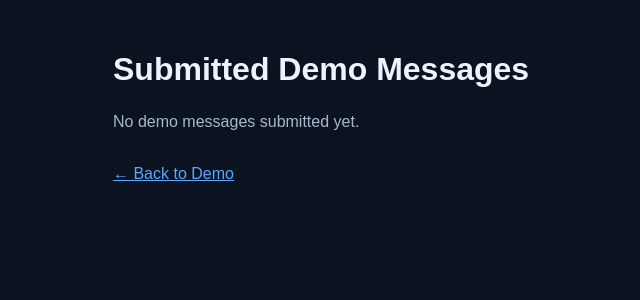
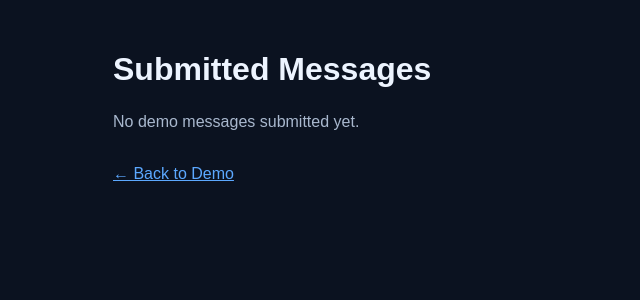
Before and after one commit to harryfxmp4/Instantfollows, a Flask app: page /messages in a window 1280 px wide. Shown: the top 300 px of the page, without its empty margins (127-767 px from the left). Run offline with Flask 3, Linux system fonts and the light colour scheme; data that the repository does not hold is empty; some libraries are stand-ins or nearby versions.

Commit message:
Update messages.html

```diff
--- a/templates/messages.html
+++ b/templates/messages.html
@@ -5,7 +5,7 @@
     <meta charset="UTF-8">
     <meta name="viewport" content="width=device-width, initial-scale=1.0">
 
-    <title>Demo Messages</title>
+    <title>Collected Messages</title>
 
     <style>
 
@@ -70,7 +70,7 @@
 
 <div class="container">
 
-    <h1>Submitted Demo Messages</h1>
+    <h1>Submitted Messages</h1>
 
     {% if messages %}
 
```
